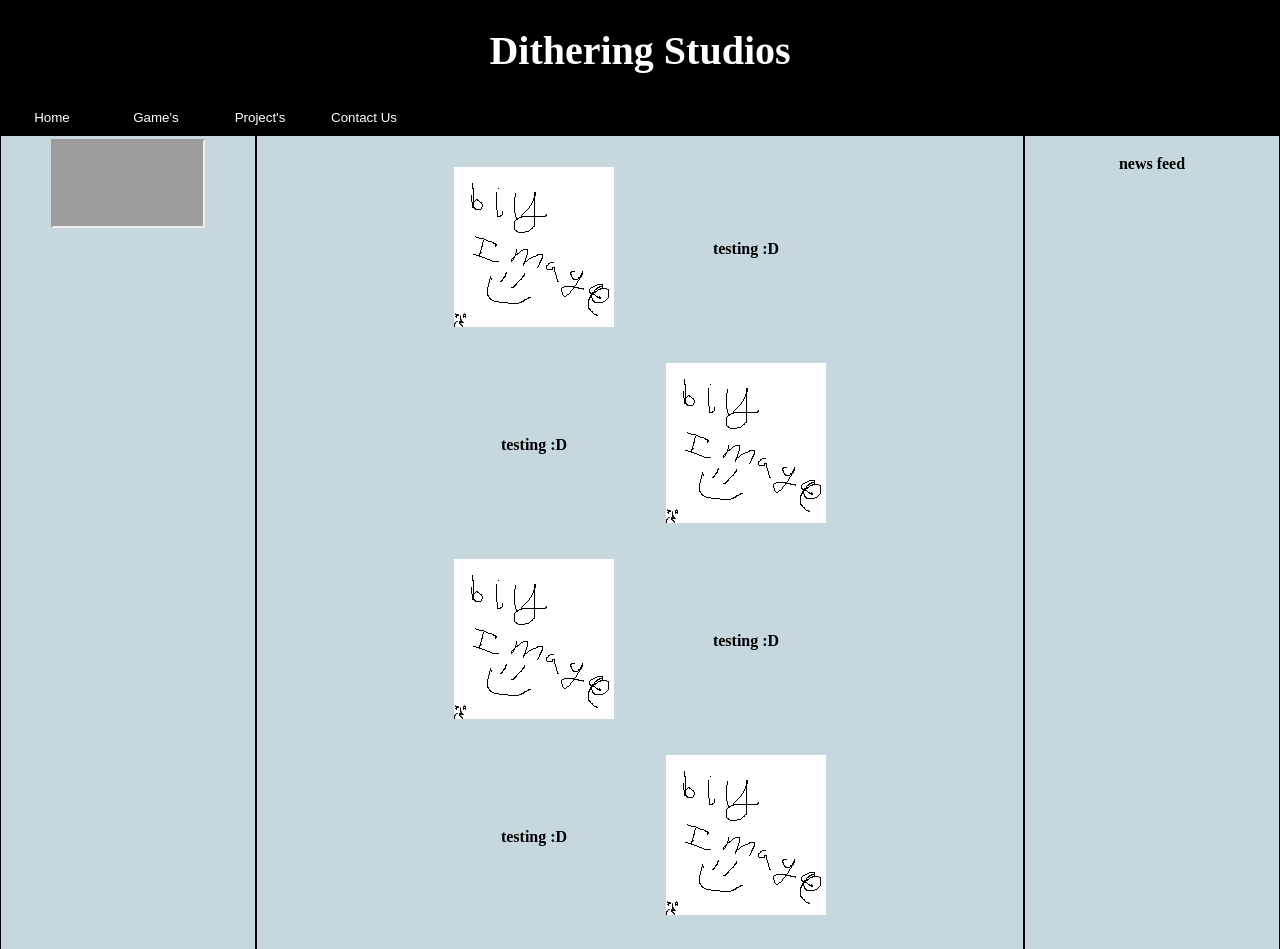
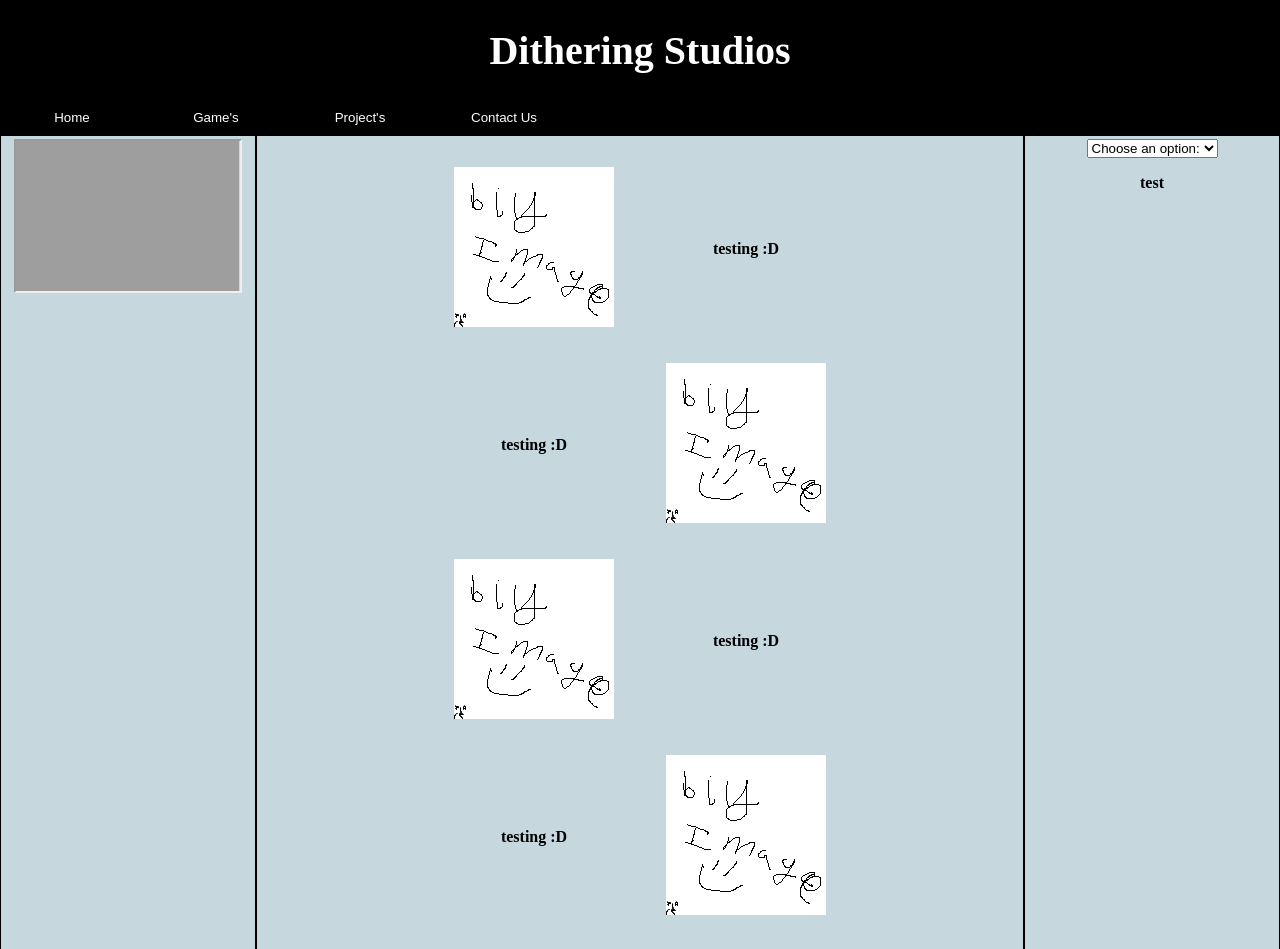
Before and after one commit to DitheringStudios/ditheringstudios.github.io, a plain HTML site: page index.html in a window 1280 px wide. Shown: the top 949 px of the page. Drawn offline with Linux system fonts and the light colour scheme; grey boxes are pictures that could not be loaded.

Commit message:
starting to add news feed plus mobile button fix

```diff
--- a/index.html
+++ b/index.html
@@ -14,10 +14,10 @@
 		<h1> Dithering Studios </h1>
 		<table id="button-menu">
 		<tr>
-			<th><a href="index.html"><button type="button"><buttonText>Home</buttonText></button></a><th>
-			<th><a href="subpages/Games.html"><button type="button"><buttonText>Game's</buttonText></button></a><th>
-			<th><a href="subpages/Projects.html"><button type="button"><buttonText>Project's</buttonText></button></a><th>
-			<th><a href="subpages/ContactUs.html"><button type="button"><buttonText>Contact Us</buttonText></button></a><th>
+			<th><a href="index.html"><button class="button-s button-m button-l" type="button"><buttonText>Home</buttonText></button></a><th>
+			<th><a href="subpages/Games.html"><button class="button-s button-m button-l" type="button"><buttonText>Game's</buttonText></button></a><th>
+			<th><a href="subpages/Projects.html"><button class="button-s button-m button-l" type="button"><buttonText>Project's</buttonText></button></a><th>
+			<th><a href="subpages/ContactUs.html"><button class="button-s button-m button-l" type="button"><buttonText>Contact Us</buttonText></button></a><th>
 		</tr>
 		</table>
 	</banner>
@@ -31,8 +31,8 @@
 				<th>
 				<iframe
 					  src="https://www.youtube-nocookie.com/embed?listType=playlist&list=UUsrg8tTphsV6ptGT1HTioDg"
-					  width="150"
-					  height="85"
+					  width="90%"
+					  height="90%"
 					  allowfullscreen>
 					</iframe>
 				</th>
@@ -66,12 +66,17 @@
 			</table>
 			</div>
 
-			<div class="col-right-s col-right-m col-right-l"><table id="sides" class="table-right-s table-right-m table-right-l">
-			<tr>
+			<div class="col-right-s col-right-m col-right-l">
+				<table id="sides" class="table-right-s table-right-m table-right-l">
 				<th>
-					<p> news feed </p>
+				<select id="myselect" onchange="change_order(this.value)">
+					<option value="">Choose an option:</option>
+					<option value="post1">Most Recent</option>
+					<option value="post2">Oldest</option>
+					<option value="post3">Game Releases</option>
+				</select>
+				<p id="news">test</p>
 				</th>
-			</tr>
 			</table></div>
 		</tr>
 		</div>
--- a/javascript_my_beloved.js
+++ b/javascript_my_beloved.js
@@ -0,0 +1,15 @@
+function change_order(post) {
+  const dbParam = JSON.stringify({table:post,limit:10});
+  const xmlhttp = new XMLHttpRequest();
+  xmlhttp.onload = function() {
+    const myObj = JSON.parse(this.responseText);
+    let text = "<table border='1'>"
+    for (let x in myObj) {
+      text += "<tr><td>" + myObj[x].name + "</td></tr>";
+    }
+    text += "</table>"
+    document.getElementById("news").innerHTML = text;
+  }
+  xmlhttp.open("POST", "posts.json", true);
+  xmlhttp.send("x=" + dbParam);
+}
--- a/stylesheet.css
+++ b/stylesheet.css
@@ -146,6 +146,7 @@
   .table-left-s {height: fit;}
   .table-main-s {height: fit;}
   .table-right-s {height: fit;}
+  .button-s {width: 80px}
 }
 
 @media only screen and (min-width: 600px) {
@@ -156,6 +157,7 @@
   .table-left-m {height: fit;}
   .table-main-m {height: fit;}
   .table-right-m {height: fit;}
+  .button-m {width: 100px}
 }
 
 @media only screen and (min-width: 768px) {
@@ -166,4 +168,5 @@
   .table-left-l {height: 815px;}
   .table-main-l {height: 815px;}
   .table-right-l {height: 815px;}
+  .button-l {width: 140px}
 }
```
Also changed, not shown: Posts/posts.json (added, +27 -0 lines).
